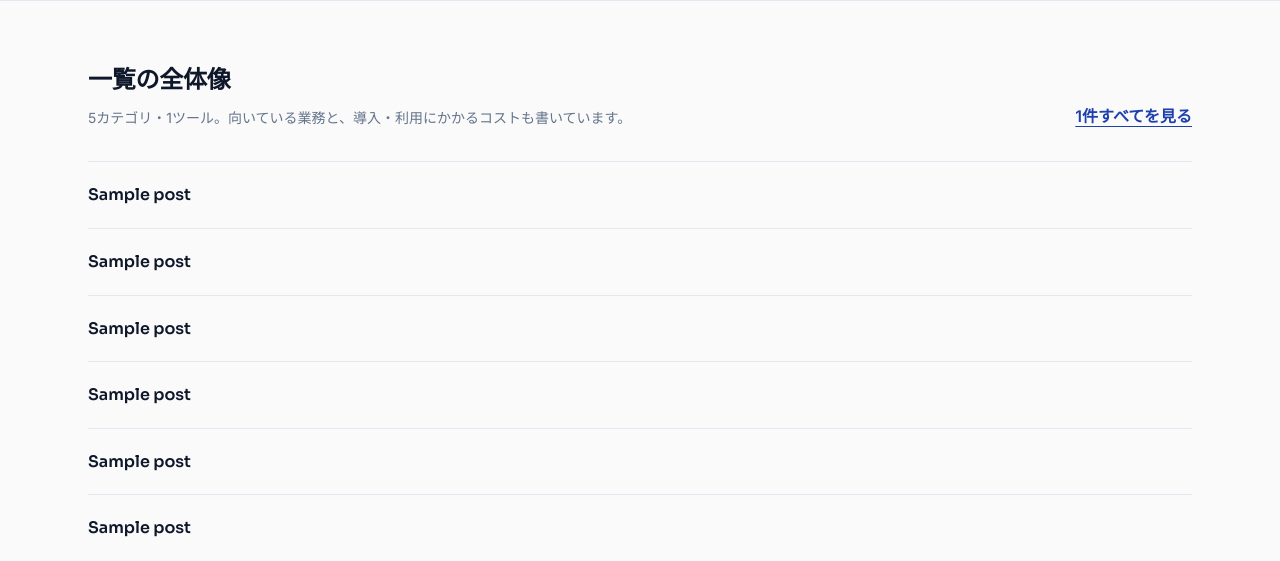
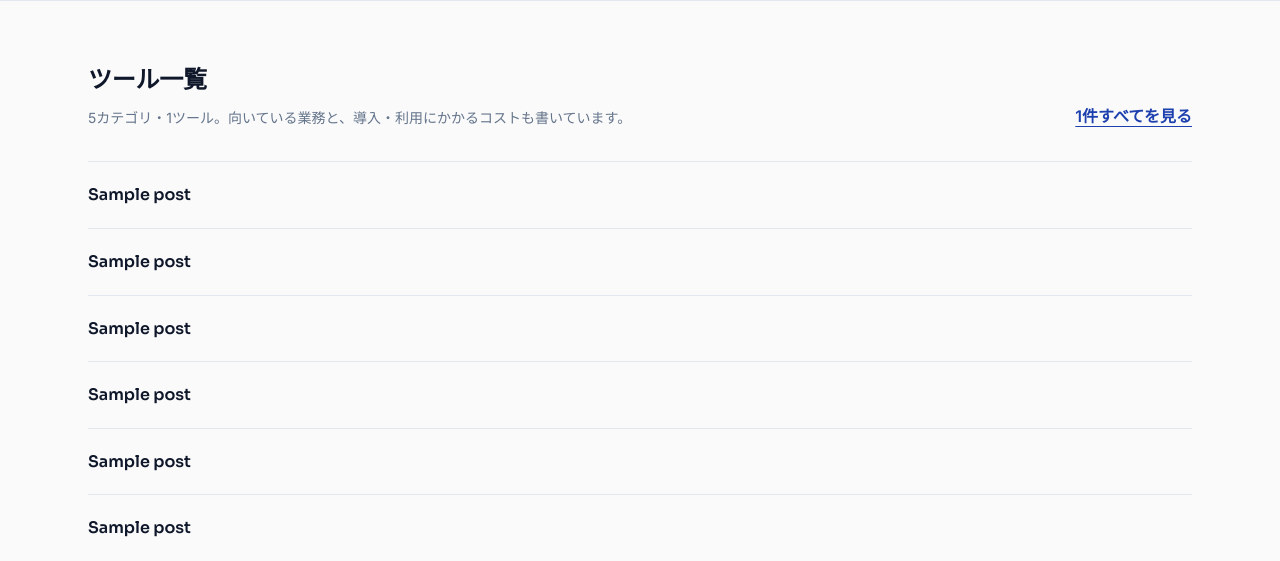
Before and after one commit to Tonbo-2/toolstack, a WordPress theme: template wordpress/stackproof-theme/front-page.php in a window 1280 px wide. Shown: the part 1065-1626 px from the top of the page. Run offline with PHP 8.4 and a stand-in for WordPress, Linux system fonts and the light colour scheme; the site name, menu and one post (Sample post) are stand-ins, and other content is empty.

Commit message:
一覧の全体像をツール一覧に変更

```diff
--- a/src/lib/dictionaries/ja.ts
+++ b/src/lib/dictionaries/ja.ts
@@ -82,7 +82,7 @@ export const ja = {
         body: "評価は、機能・料金・使いやすさなどの公開情報をもとに書いています。また、一部のリンクから申し込まれると、運営者に報酬が入ることがあります。",
       },
     ],
-    directoryTitle: "一覧の全体像",
+    directoryTitle: "ツール一覧",
     directoryLead:
       "{categories}カテゴリ・{tools}ツール。向いている業務と、導入・利用にかかるコストも書いています。",
     seeAll: "{tools}件すべてを見る",
--- a/wordpress/stackproof-theme/front-page.php
+++ b/wordpress/stackproof-theme/front-page.php
@@ -1,6 +1,6 @@
 <?php
 /**
- * トップページ。ヒーロー → 評価の作り方 → 一覧の全体像 → 組み合わせ →
+ * トップページ。ヒーロー → 評価の作り方 → ツール一覧 → 組み合わせ →
  * 最新記事 → このサイトにないもの → チートシート（暗い帯）。
  */
 get_header();
--- a/wordpress/stackproof-theme/inc/copy.php
+++ b/wordpress/stackproof-theme/inc/copy.php
@@ -63,7 +63,7 @@ function sp_copy(): array {
 				array( 'title' => '情報を確認した日', 'body' => '各ツールのページに、情報を確認した日付を書いています。いつ時点の情報かがわかります。' ),
 				array( 'title' => 'アフィリエイト広告について', 'body' => '評価は、機能・料金・使いやすさなどの公開情報をもとに書いています。また、一部のリンクから申し込まれると、運営者に報酬が入ることがあります。' ),
 			),
-			'directoryTitle' => '一覧の全体像',
+			'directoryTitle' => 'ツール一覧',
 			'directoryLead'  => '{categories}カテゴリ・{tools}ツール。向いている業務と、導入・利用にかかるコストも書いています。',
 			'seeAll'         => '{tools}件すべてを見る',
 			'stacksTitle'    => '買い物リストではなく、構成で考える',
```
Also changed, not shown: wordpress/README.md.
